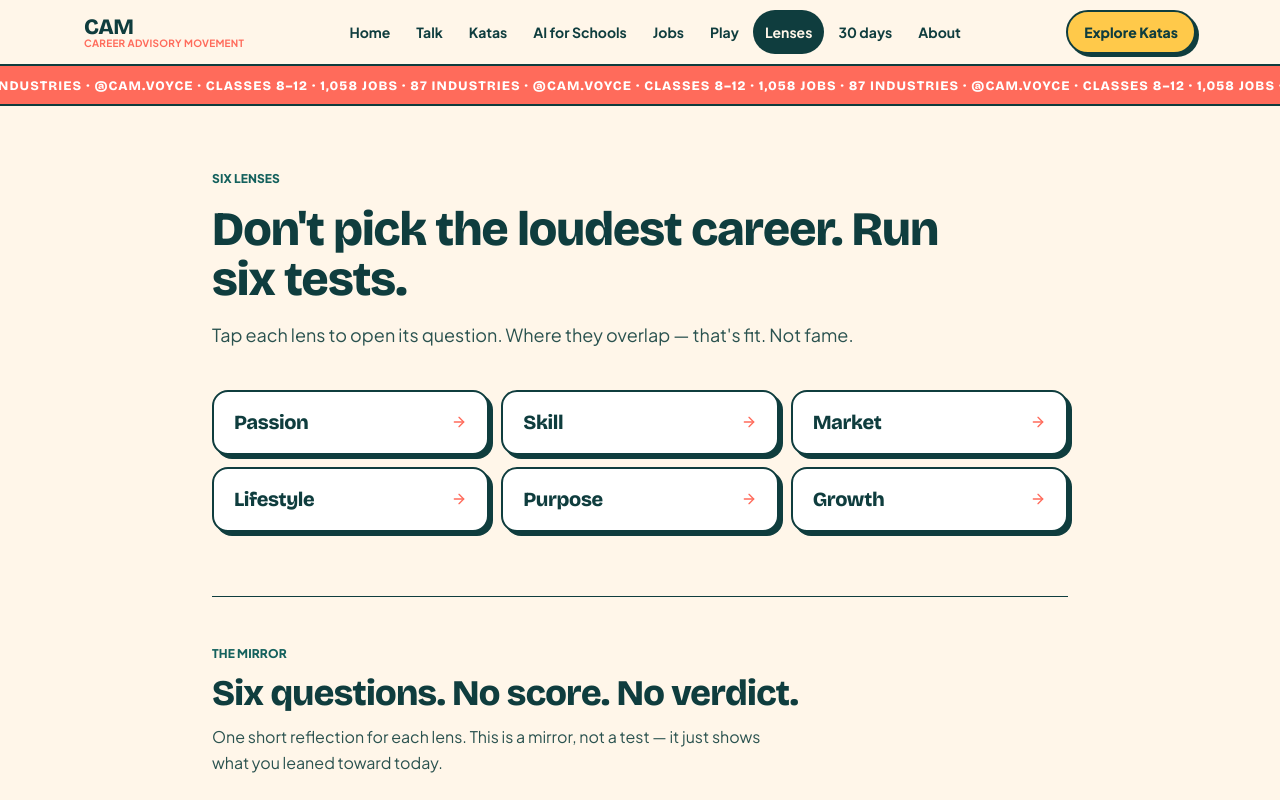
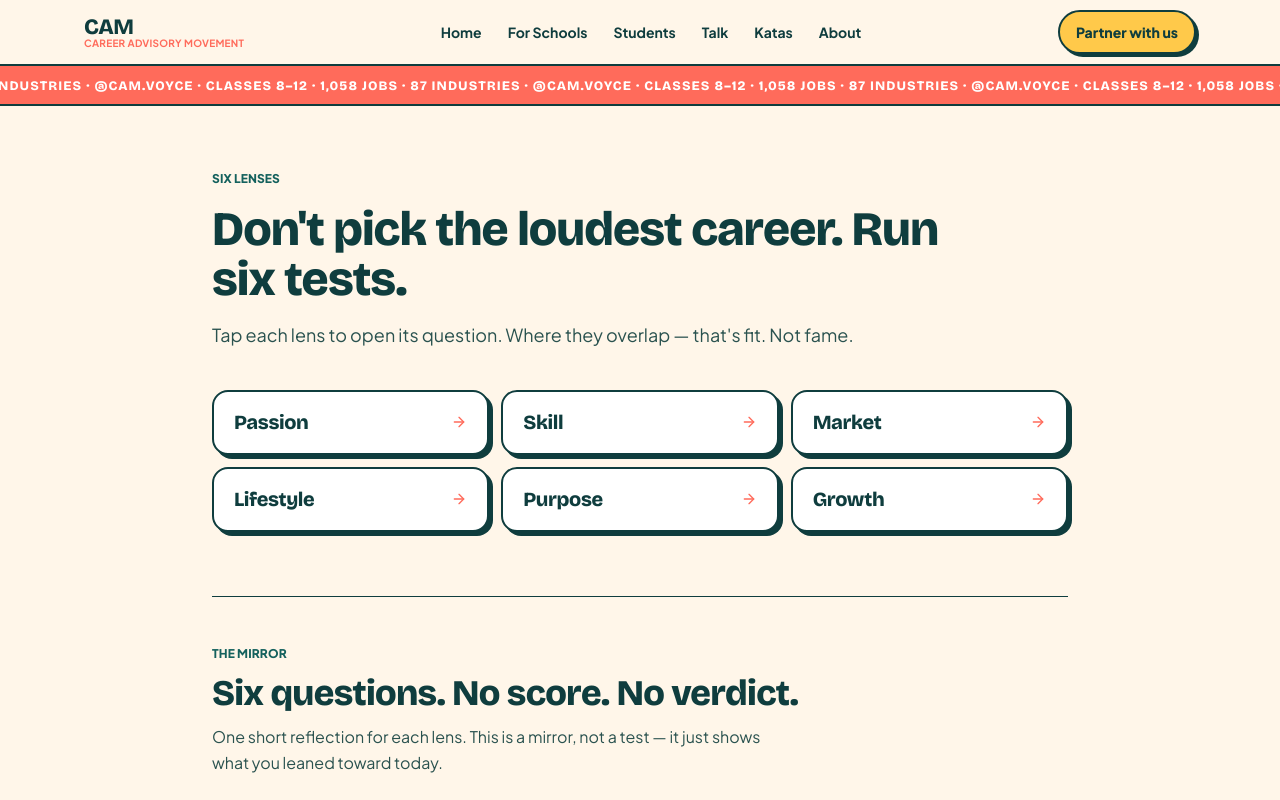
Before and after one commit to suryavamshiGovardhan/cam-website, a React (Vite) app: page /cam-website/fit in a window 1280 px wide. Shown: the top 800 px of the page. Built offline with nearby package versions, Linux system fonts and the light colour scheme.

Commit message:
Simplify navigation and prioritise school partnerships

```diff
--- a/src/components/CamHeader.tsx
+++ b/src/components/CamHeader.tsx
@@ -5,14 +5,11 @@ import { cam } from "@/data/cam";
 
 const NAV = [
   { label: "Home", to: "/", hint: "Start here" },
-  { label: "Talk", to: "/talk", hint: "The keynote, slide by slide" },
+  { label: "For Schools", to: "/for-schools", hint: "Programmes · pilots · enquiries" },
+  { label: "Students", to: "/atlas", hint: "Explore careers across industries" },
+  { label: "Talk", to: "/talk", hint: "The CAM keynote" },
   { label: "Katas", to: "/katas", hint: "15 founder field notes" },
-  { label: "AI for Schools", to: "/ai-for-schools", hint: "Classroom lesson presentation" },
-  { label: "Jobs", to: "/atlas", hint: "Search 1,058 careers · 87 industries" },
-  { label: "Play", to: "/play", hint: "Guess the job — 10 clues" },
-  { label: "Lenses", to: "/fit", hint: "Six ways to choose" },
-  { label: "30 days", to: "/challenge", hint: "One small task a day" },
-  { label: "About", to: "/about", hint: "Who built CAM · for parents" },
+  { label: "About", to: "/about", hint: "Our purpose · parents · contact" },
 ];
 
 export default function CamHeader() {
@@ -43,7 +40,7 @@ export default function CamHeader() {
           {NAV.map((item) => <li key={item.to}><NavLink to={item.to} end={item.to === "/"} className={({isActive}) => `inline-flex min-h-11 items-center rounded-full px-3 py-2 text-sm font-bold transition-colors focus-visible:outline focus-visible:outline-3 focus-visible:outline-offset-2 focus-visible:outline-[#FF6B5B] ${isActive ? "bg-[#0F3D3E] text-[#FFF6E9]" : "text-[#0F3D3E] hover:bg-[#BFE8DC]"}`}>{item.label}</NavLink></li>)}
         </ul>
         <div className="flex items-center gap-2">
-          <Link to="/katas" className="hidden min-h-11 items-center rounded-full px-4 text-sm font-extrabold sm:inline-flex" style={{background:"#FFC94A",color:"#0F3D3E",border:"2px solid #0F3D3E",boxShadow:"3px 3px 0 #0F3D3E"}}>Explore Katas</Link>
+          <Link to="/for-schools" className="hidden min-h-11 items-center rounded-full px-4 text-sm font-extrabold sm:inline-flex" style={{background:"#FFC94A",color:"#0F3D3E",border:"2px solid #0F3D3E",boxShadow:"3px 3px 0 #0F3D3E"}}>Partner with us</Link>
           <button ref={closeBtnRef} type="button" className="inline-flex min-h-11 min-w-11 items-center justify-center rounded-md xl:hidden" style={{color:"#0F3D3E",border:"2px solid #0F3D3E",background:"#FFF6E9"}} aria-expanded={open} aria-controls={panelId} aria-label={open ? "Close menu" : "Open menu"} onClick={() => setOpen(v => !v)}>
             {open ? <X className="h-5 w-5" aria-hidden="true"/> : <Menu className="h-5 w-5" aria-hidden="true"/>}
           </button>
```
